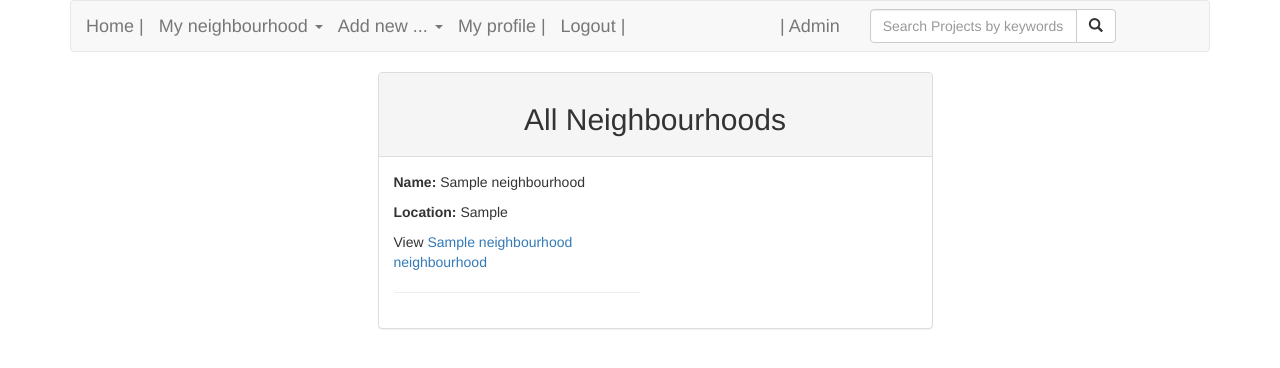
After one commit to AbugaAroni/DjangoIP4, a Django app: page /all_neighbourhoods in a window 1280 px wide. The commit adds this page. Shown: the top 368 px of the page. Run offline with Django 3.2, Linux system fonts and the light colour scheme; a user stored in the database is signed in; tables that the repository leaves empty hold one stand-in row (values such as "Sample post"); some libraries are stand-ins or nearby versions.

```diff
--- a/neighbourhood/templates/navbar.html
+++ b/neighbourhood/templates/navbar.html
@@ -30,9 +30,9 @@
                   <a href="#" class="dropdown-toggle navbar-brand" data-toggle="dropdown" role="button" aria-haspopup="true" aria-expanded="false">My neighbourhood <span class="caret"></span></a>
                   <ul class="dropdown-menu">
                     <li><a href="/">View my neighbourhood |</a></li>
-                    <li><a href="#">View posts |</a></li>
-                    <li><a href="#">View all businesses |</a></li>
-                    <li><a href="#">View essential services |</a></li>
+                    <li><a href="#">View notices |</a></li>
+                    <li role="separator" class="divider"></li>
+                    <li><a href="{%url 'all_neighbourhoods'%}">View all neighbourhoods</a></li>
                   </ul>
                 </li>
                 <li class="dropdown">
--- /dev/null
+++ b/neighbourhood/templates/view_allneighbourhoods.html
@@ -0,0 +1,37 @@
+{%extends 'base0.html'%}
+
+{% block content %}
+{{block.super}}
+
+<div class="container">
+
+  <!-- view your neighbourhood   -->
+  <div class="row">
+    <div class="col-md-3">
+    </div>
+      <div class = "col-xs-8 col-sm-12 col-md-6 col-lg-6" >
+        <div class="panel panel-default">
+          <div class="panel-heading">
+            <h2 class="text-center"> All Neighbourhoods</h2>
+          </div>
+          <div class="panel-body">
+          {% for n in neighbourhood %}
+            <div class = "row">
+              <div class = "col-md-6">
+                <p><span style="font-weight: bold;">Name: </span> {{ n.name}} </p>
+                <p><span style="font-weight: bold;">Location: </span> {{ n.location}} </p>
+                <p>View<a href="/neighbourhood/{{neighbourhood.id}}"> {{n.name}} neighbourhood</a> </p>
+                  <hr>
+              </div>
+            </div>
+            {% endfor %}
+            </div>
+        </div>
+     </div>
+    <div class="col-md-3">
+    </div>
+  </div>
+  <!-- Looping through posts model   -->
+  </div>
+
+{% endblock %}
--- a/neighbourhood/urls.py
+++ b/neighbourhood/urls.py
@@ -7,7 +7,8 @@ urlpatterns=[
     path('new/neighbourhood', views.new_neighbourhood, name='add_neighbourhood'),
     path('new/business', views.new_business, name='new_business'),
     path('new/post', views.new_post, name='new_post'),
-    path('all/businesses/', views.new_post, name='new_post'),
+    path('all_neighbourhoods', views.all_neighbourhoods, name='all_neighbourhoods'),
     re_path('all/businesses/neighbourhood/(\d+)',views.all_businesses,name ='all_businesses'),
     re_path('all/emergencyservices/neighbourhood/(\d+)',views.emergency_services, name ='emergency_services'),
+    re_path('neighbourhood/(\d+)',views.single_neighbourhood, name ='single_neighbourhood'),
 ]
--- a/neighbourhood/views.py
+++ b/neighbourhood/views.py
@@ -135,3 +135,26 @@ def emergency_services(request, nhood_id):
     except business.DoesNotExist:
         biz = ""
     return render(request, 'emergency_services.html', {"biz":biz, "neighbourhood":neighhood})
+
+def single_neighbourhood(request, nhood_id):
+    current_user=request.user
+    try:
+        actual_user = user.objects.get(name=current_user)
+    except user.DoesNotExist:
+        actual_user = ""
+    if actual_user == "":
+        neighhood = ""
+        posts = ""
+    else:
+        try:
+            neighhood = neighbourhood.objects.get(id=actual_user.nhood.id)
+            posts = post.objects.filter(Q(nhoodz=neighhood))
+        except post.DoesNotExist:
+            neighhood = post.objects.filter(Q(user_name=actual_user))
+            posts = ""
+    return render(request, 'homepage.html', {"posts":posts, "neighbourhood":neighhood, "posts": posts})
+
+@login_required(login_url='/accounts/login/')
+def all_neighbourhoods(request):
+    neighhood = neighbourhood.objects.all()
+    return render(request, 'view_allneighbourhoods.html', {"neighbourhood":neighhood})
--- a/notes.txt
+++ b/notes.txt
@@ -8,9 +8,9 @@ create my profile*
   add forms for neighbourhood and user*
 
 view my neighbourhoods*
-  -emergency_services link
-  -view notices
-emergency_services for given neighbourhood
+  -emergency_services link*
+  -view notices*
+emergency_services for given neighbourhood*
 
 view all neighbourhoods
 view posts and from given neighbourhood
```
